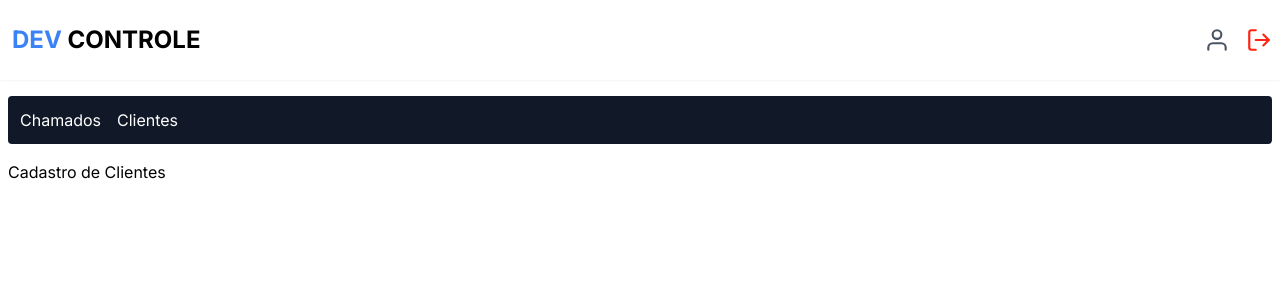
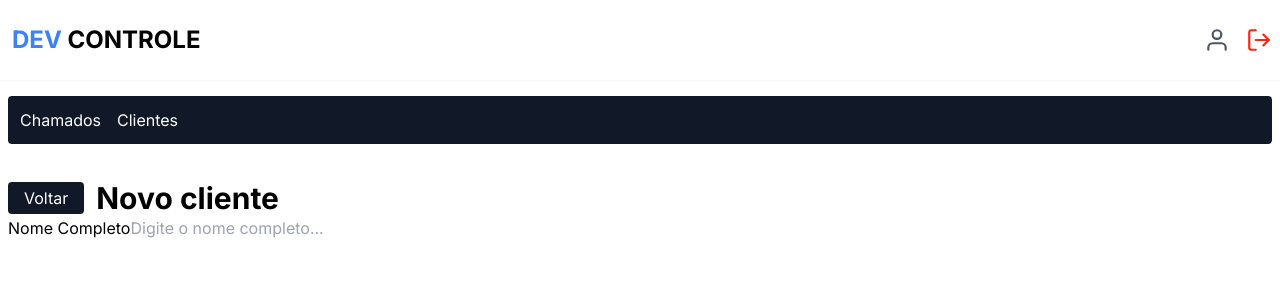
Before and after one commit to tricia-sz/dev_ctrl-e, a Next.js app: page /dashboard/customer/new in a window 1280 px wide. Shown: the top 300 px of the page. Built offline with nearby package versions, Linux system fonts and the light colour scheme; no server answers; sample sign-in values are in the browser's storage.

Commit message:
Page new client hook-forme and zod validation

```diff
--- a/package.json
+++ b/package.json
@@ -10,12 +10,14 @@
   },
   "dependencies": {
     "@auth/prisma-adapter": "^2.7.2",
+    "@hookform/resolvers": "^3.9.1",
     "@prisma/client": "^5.21.1",
     "next": "15.0.2",
     "next-auth": "^4.24.10",
     "react": "^18.3.1",
     "react-dom": "^18.3.1",
-    "react-icons": "^5.3.0"
+    "react-icons": "^5.3.0",
+    "zod": "^3.23.8"
   },
   "devDependencies": {
     "@types/node": "^20",
--- /dev/null
+++ b/src/app/dashboard/customer/components/form/form.tsx
@@ -0,0 +1,34 @@
+"use client"
+import {useForm} from "react-hook-form"
+import {z} from "zod"
+import { zodResolver } from "@hookform/resolvers/zod"
+
+const schema = z.object({
+    name: z.string().min(1, "O campo nome é obrigatório"),
+    email: z.string().email("Digite um email valido.").min(1, "O email é obrigatório."),
+    phone: z.string().refine((value) => {
+      return /^(?:\(\d{2}\)\s?)?\d{9}$/.test(value) || /^\d{2}\s\d{9}$/.test(value) || /^\d{11}$/.test(value)
+    }, {
+      message: "O numero de telefone deve estar (DD) 999999999"
+    }),
+    address: z.string(),
+  })
+
+  type FormData = z.infer<typeof schema>
+
+export function NewCustomerForm() {
+    const { register, handleSubmit, formState: { errors } } = useForm<FormData>({
+        resolver: zodResolver(schema)
+      })
+
+    return (
+        <form>
+            <label>Nome Completo</label>
+            <input
+                type="text"
+                placeholder="Digite o nome completo..."
+            />
+
+        </form>
+    )
+}
--- a/src/app/dashboard/customer/new/page.tsx
+++ b/src/app/dashboard/customer/new/page.tsx
@@ -1,9 +1,31 @@
 import { Container } from "@/components/container";
+import { authOptions } from "@/lib/auth";
+import { getServerSession } from "next-auth";
+import Link from "next/link"
+import { redirect } from "next/navigation";
+import { NewCustomerForm } from "../components/form/form";
 
-export default function NewCustomer() {
-    return (
-        <Container>
-            <p>Cadastro de Clientes</p>
-        </Container>
-    )
+export default async function NewCustomer() {
+  const session = await getServerSession(authOptions)
+
+  if (!session || !session.user) {
+    redirect("/")
+  }
+
+
+  return (
+    <Container>
+      <main className="flex flex-col mt-9 mb-2">
+        <div className="flex items-center gap-3">
+          <Link href="/dashboard/customer" className="bg-gray-900 px-4 py-1 text-white rounded">
+            Voltar
+          </Link>
+          <h1 className="text-3xl font-bold">Novo cliente</h1>
+        </div>
+
+        <NewCustomerForm />
+
+      </main>
+    </Container>
+  )
 }
```
Also changed, not shown: 1 other file (tests, documents, lock files or other folders).
